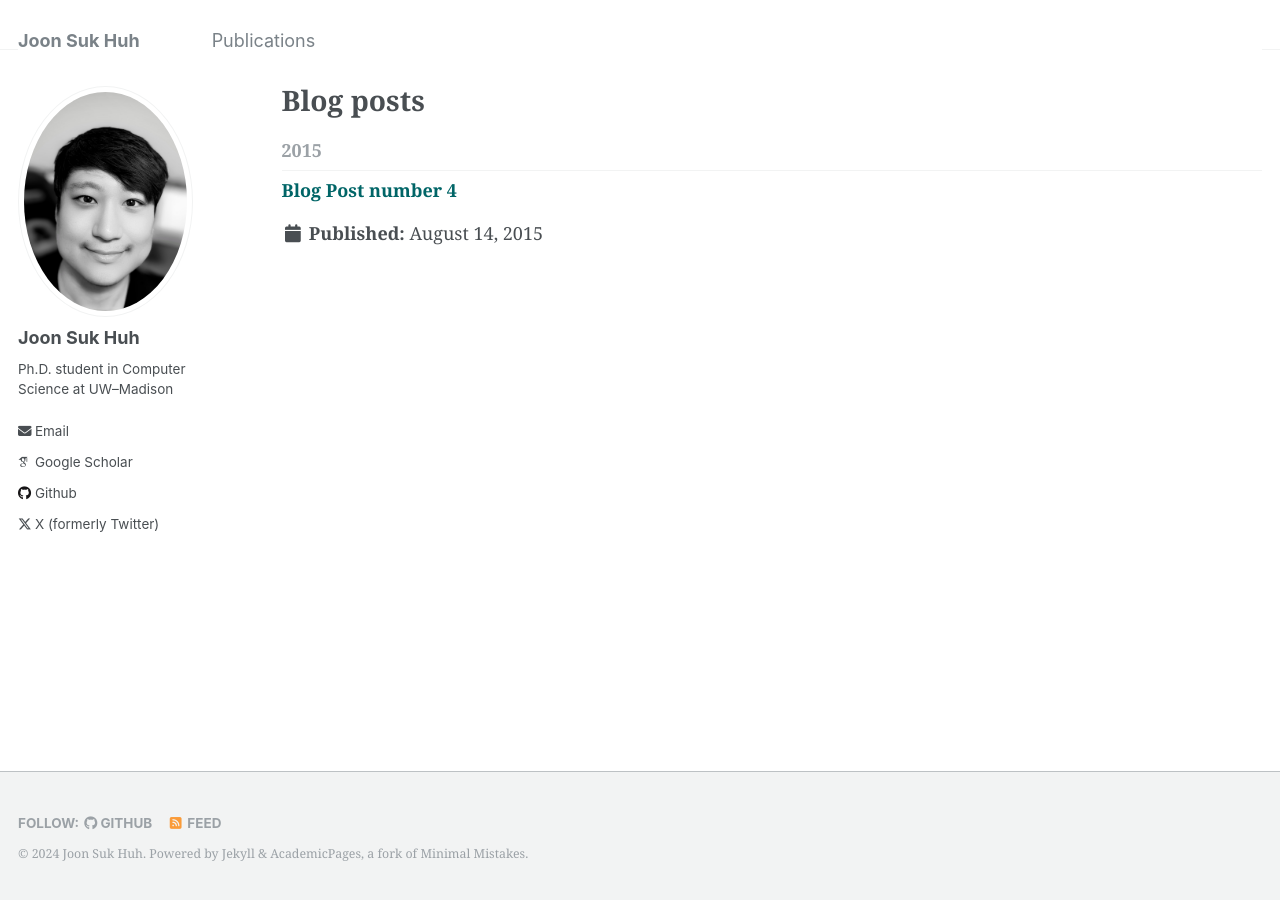
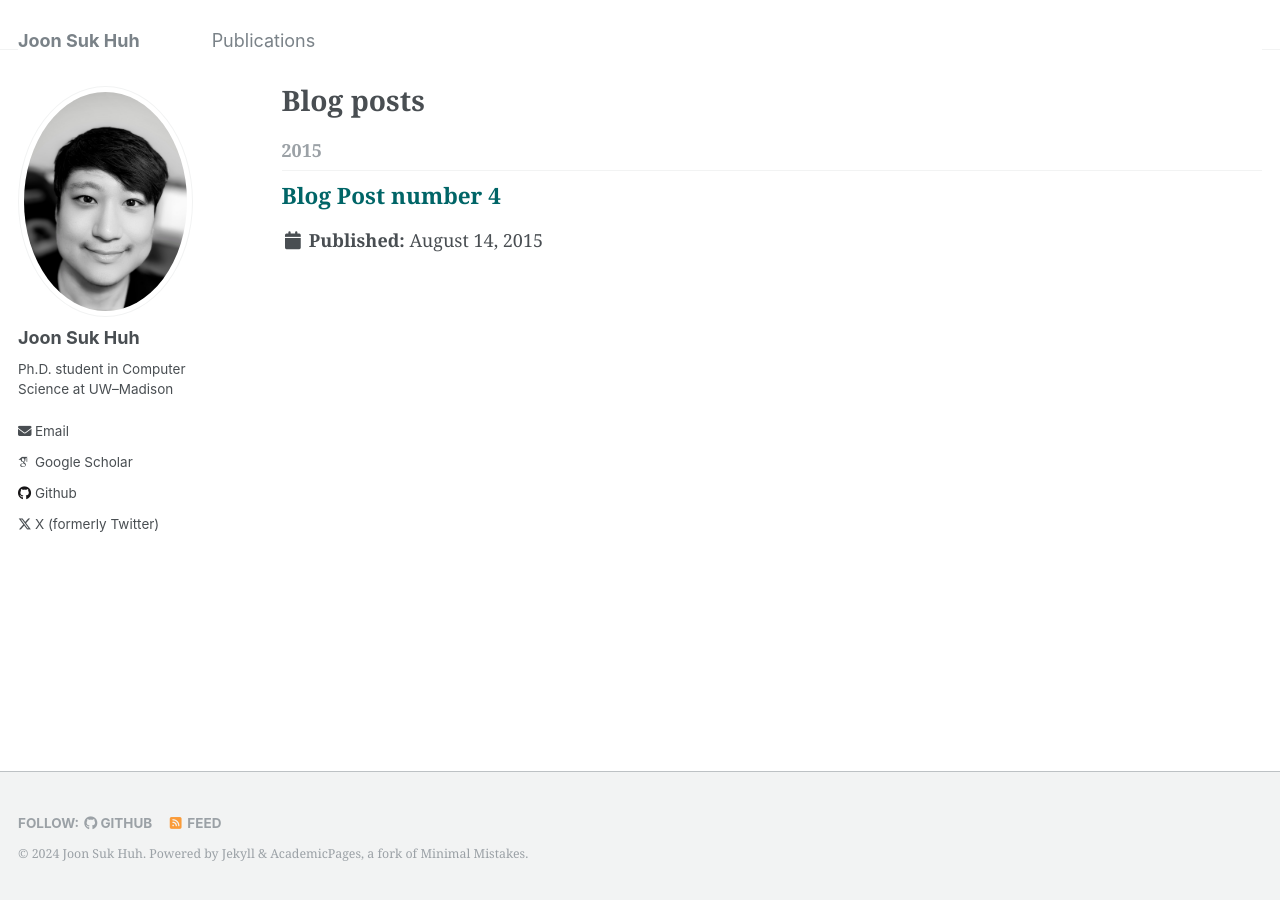
Before and after one commit to joon-huh/joon-huh.github.io, a Jekyll site: the page built from _pages/year-archive.html, in a window 1280 px wide. Built offline with Jekyll 4.4.1, drawn with Linux system fonts in a browser that asks for light colours; some web fonts are replaced.

```diff
--- a/_includes/archive-single.html
+++ b/_includes/archive-single.html
@@ -26,9 +26,9 @@
       </div>
     {% endif %}
 
-    <h3 class="archive__item-title" itemprop="headline">
+    <h2 class="archive__item-title" itemprop="headline">
         {{ title }}
-    </h3>
+    </h2>
 
     {% if post.collection == 'teaching' %}
       <p> {{ post.type }}, <i>{{ post.venue }}</i>, {{ post.date | default: "1900-01-01" | date: "%Y" }} </p>
--- a/_sass/_base.scss
+++ b/_sass/_base.scss
@@ -58,7 +58,7 @@ small, .small {
 }
 
 p {
-  margin-bottom: 0.5em;
+  margin-bottom: 1.3em;
 }
 
 u,
```
